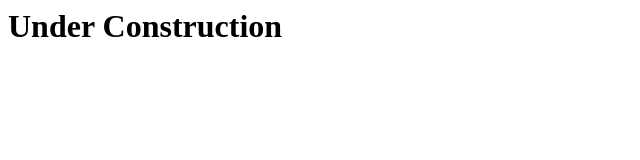
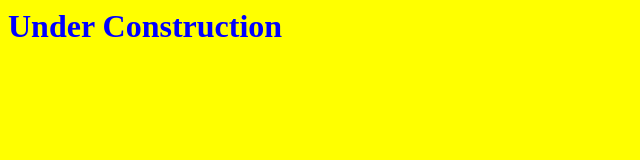
Before and after one commit to sirajpasha/Test, a plain HTML site: page index.html in a window 1280 px wide. Shown: the whole page, without its empty margins (0-640 px from the left). Drawn offline with Linux system fonts and the light colour scheme.

Commit message:
added bg color and font color

```diff
--- a/index.html
+++ b/index.html
@@ -4,7 +4,7 @@
 HarPreeth Tech Systems
 </title>
 </head>
-<body>
-<h1>Under Construction </h1>
+<body bgcolor=yellow>
+  <h1><font color=blue>Under Construction</font> </h1>
 </body>
 </html>
```
